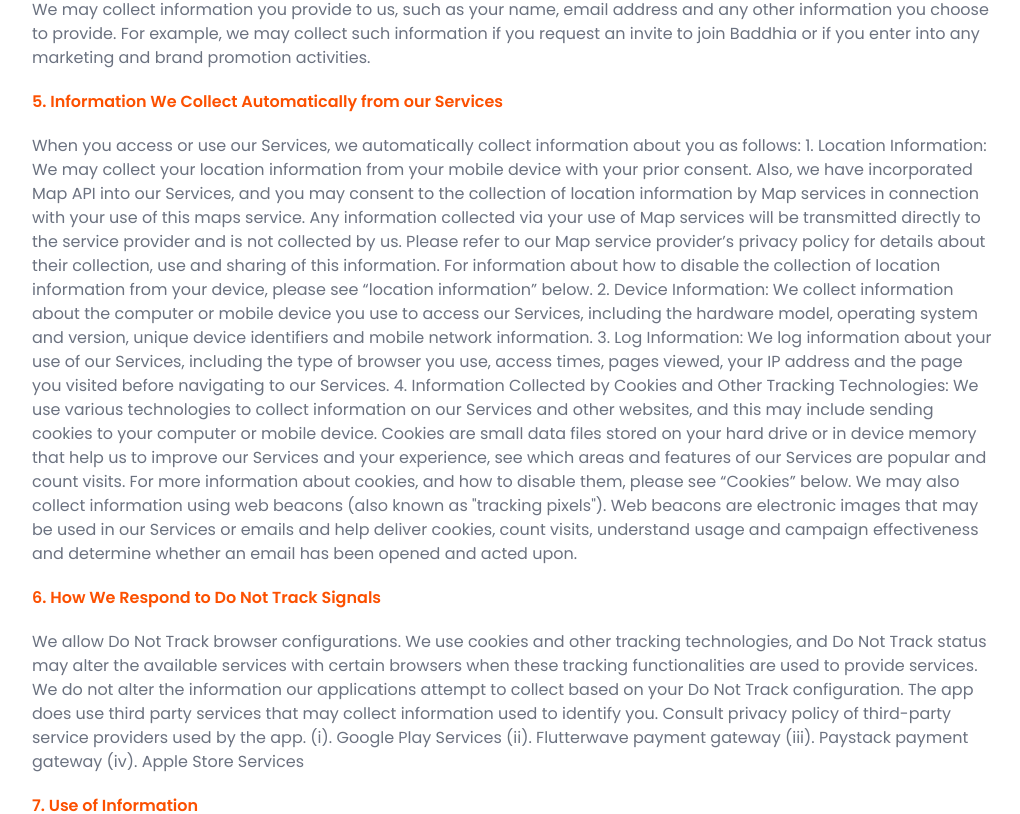
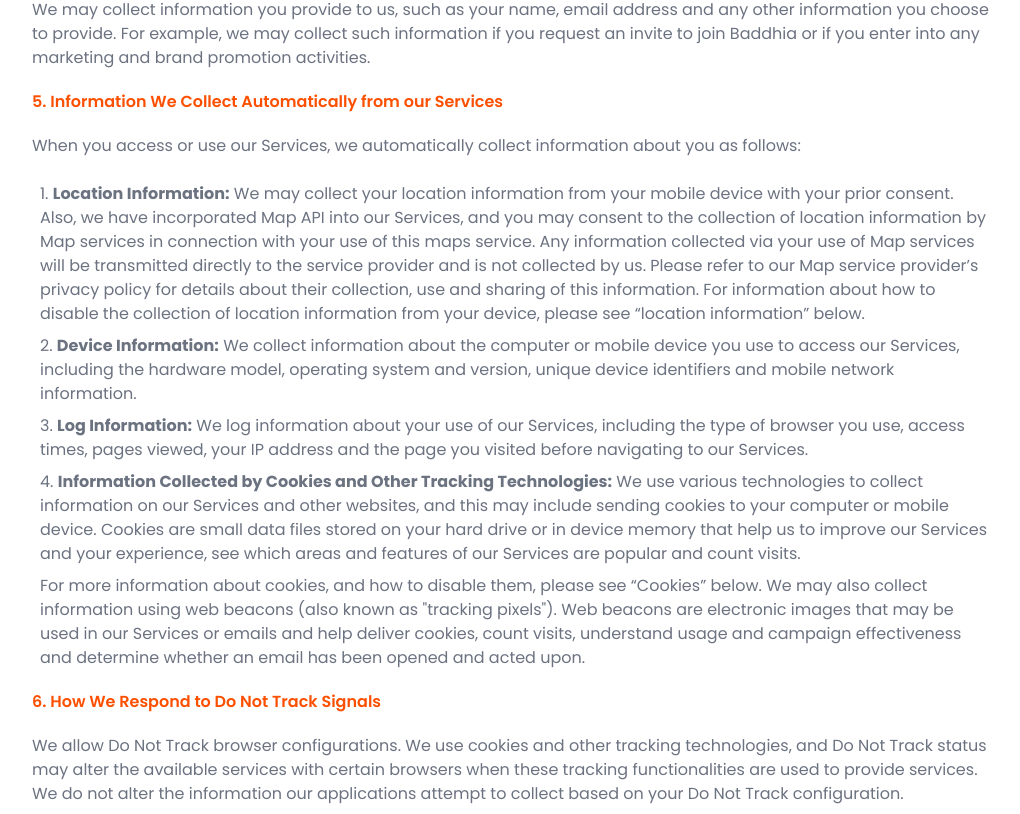
Before and after one commit to Tolutoon/baddhia, a React (Vite) app: page /privacy in a window 1280 px wide. Shown: the part 1154-1968 px from the top of the page, without its empty margins (128-1148 px from the left). Built offline with nearby package versions, Linux system fonts and the light colour scheme.

Commit message:
in progress

```diff
--- a/src/pages/PrivacyPolicy.jsx
+++ b/src/pages/PrivacyPolicy.jsx
@@ -5,7 +5,8 @@ function PrivacyPolicy() {
     <div className="p-4 pt-20 md:px-40 px-8">
       <div>
         <h1 className="text-baddhia-orange md:text-4xl text-[35px] md:hidden leading-10 mb-10 font-bold text-center">
-          Baddhia<br/> Privacy Policy
+          Baddhia
+          <br /> Privacy Policy
         </h1>
         <h1 className="text-baddhia-orange md:text-4xl text-[35px] leading-10 mb-10 font-bold md:block hidden text-center">
           Baddhia Privacy Policy
@@ -22,15 +23,18 @@ function PrivacyPolicy() {
           website and mobile application (collectively, “Services” or
           “Platform”) or otherwise interact with us as described below. <br />
           <br />
-          <span className="text-baddhia-orange">There is high probability that we may change this Privacy Policy at
-          different time; however, if we make changes, we will notify you
-          through our website and/or other communication platforms and in some
-          cases, such as by adding a statement to the homepages of our website
-          or mobile application or by sending you an email notification).</span><br /><br /> We
-          encourage you to review the Privacy Policy whenever you interact with
-          us to stay informed about our information practices and the ways you
-          can help protect your privacy. This privacy policy applies to the
-          Services provided by Baddhia Limited. (“we” or “us”).
+          <span className="text-baddhia-orange">
+            There is high probability that we may change this Privacy Policy at
+            different time; however, if we make changes, we will notify you
+            through our website and/or other communication platforms and in some
+            cases, such as by adding a statement to the homepages of our website
+            or mobile application or by sending you an email notification).
+          </span>
+          <br />
+          <br /> We encourage you to review the Privacy Policy whenever you
+          interact with us to stay informed about our information practices and
+          the ways you can help protect your privacy. This privacy policy
+          applies to the Services provided by Baddhia Limited. (“we” or “us”).
         </p>
       </div>
       <div>
@@ -83,36 +87,59 @@ function PrivacyPolicy() {
         </h3>
         <p className="text-gray-500 mb-5">
           When you access or use our Services, we automatically collect
-          information about you as follows: 1. Location Information: We may
-          collect your location information from your mobile device with your
-          prior consent. Also, we have incorporated Map API into our Services,
-          and you may consent to the collection of location information by Map
-          services in connection with your use of this maps service. Any
-          information collected via your use of Map services will be transmitted
-          directly to the service provider and is not collected by us. Please
-          refer to our Map service provider’s privacy policy for details about
-          their collection, use and sharing of this information. For information
-          about how to disable the collection of location information from your
-          device, please see “location information” below. 2. Device
-          Information: We collect information about the computer or mobile
-          device you use to access our Services, including the hardware model,
-          operating system and version, unique device identifiers and mobile
-          network information. 3. Log Information: We log information about your
-          use of our Services, including the type of browser you use, access
-          times, pages viewed, your IP address and the page you visited before
-          navigating to our Services. 4. Information Collected by Cookies and
-          Other Tracking Technologies: We use various technologies to collect
-          information on our Services and other websites, and this may include
-          sending cookies to your computer or mobile device. Cookies are small
-          data files stored on your hard drive or in device memory that help us
-          to improve our Services and your experience, see which areas and
-          features of our Services are popular and count visits. For more
-          information about cookies, and how to disable them, please see
-          “Cookies” below. We may also collect information using web beacons
-          (also known as "tracking pixels"). Web beacons are electronic images
-          that may be used in our Services or emails and help deliver cookies,
-          count visits, understand usage and campaign effectiveness and
-          determine whether an email has been opened and acted upon.
+          information about you as follows: <br />
+          <br />
+          <ol className="flex flex-col gap-2 mb-2 pl-2">
+            <li>
+              {" "}
+              1. <strong>Location Information:</strong> We may collect your
+              location information from your mobile device with your prior
+              consent. Also, we have incorporated Map API into our Services, and
+              you may consent to the collection of location information by Map
+              services in connection with your use of this maps service. Any
+              information collected via your use of Map services will be
+              transmitted directly to the service provider and is not collected
+              by us. Please refer to our Map service provider’s privacy policy
+              for details about their collection, use and sharing of this
+              information. For information about how to disable the collection
+              of location information from your device, please see “location
+              information” below.
+            </li>
+            <li>
+              {" "}
+              2. <strong>Device Information:</strong> We collect information
+              about the computer or mobile device you use to access our
+              Services, including the hardware model, operating system and
+              version, unique device identifiers and mobile network information.
+            </li>
+            <li>
+              {" "}
+              3. <strong>Log Information:</strong> We log information about your
+              use of our Services, including the type of browser you use, access
+              times, pages viewed, your IP address and the page you visited
+              before navigating to our Services.
+            </li>
+            <li>
+              4.{" "}
+              <strong>
+                Information Collected by Cookies and Other Tracking
+                Technologies:
+              </strong>{" "}
+              We use various technologies to collect information on our Services
+              and other websites, and this may include sending cookies to your
+              computer or mobile device. Cookies are small data files stored on
+              your hard drive or in device memory that help us to improve our
+              Services and your experience, see which areas and features of our
+              Services are popular and count visits.
+            </li>
+            For more information about cookies, and how to disable them, please
+            see “Cookies” below. We may also collect information using web
+            beacons (also known as "tracking pixels"). Web beacons are
+            electronic images that may be used in our Services or emails and
+            help deliver cookies, count visits, understand usage and campaign
+            effectiveness and determine whether an email has been opened and
+            acted upon.
+          </ol>
         </p>
         <h3 className="font-semibold text-baddhia-orange mb-5">
           6. How We Respond to Do Not Track Signals
@@ -123,22 +150,31 @@ function PrivacyPolicy() {
           services with certain browsers when these tracking functionalities are
           used to provide services. We do not alter the information our
           applications attempt to collect based on your Do Not Track
-          configuration. The app does use third party services that may collect
+          configuration.
+          <br />
+          <br /> The app does use third party services that may collect
           information used to identify you. Consult privacy policy of
-          third-party service providers used by the app. (i). Google Play
-          Services (ii). Flutterwave payment gateway (iii). Paystack payment
-          gateway (iv). Apple Store Services
+          third-party service providers used by the app. <br />
+          <br />
+          <ol className="flex flex-col gap-2 pl-4">
+            <li> (i) Google Play Services</li>
+            <li>(ii) Flutterwave payment gateway</li>
+            <li>(iii) Paystack payment gateway</li>
+            <li>(iv) Apple Store Services</li>
+          </ol>
         </p>
         <h3 className="font-semibold text-baddhia-orange mb-5">
           7. Use of Information
         </h3>
         <p className="text-gray-500 mb-5">
           We may use your information, including non-public personal information
-          as follows: • provide, maintain, and improve our Services. • provide
-          and deliver the products and services you request. • process
-          transaction and delivery services and send you related information,
-          including confirmations. • verify your identity and prevent fraud. •
-          send you technical notices, updates, security alerts and support and
+          as follows:
+          <br />
+          <br /> • provide, maintain, and improve our Services. • provide and
+          deliver the products and services you request. • process transaction
+          and delivery services and send you related information, including
+          confirmations. • verify your identity and prevent fraud. • send you
+          technical notices, updates, security alerts and support and
           administrative messages. • respond to your comments, questions and
           requests and provide customer support services. • communicate with you
           about products, services, offers, promotions, rewards, and events
```
